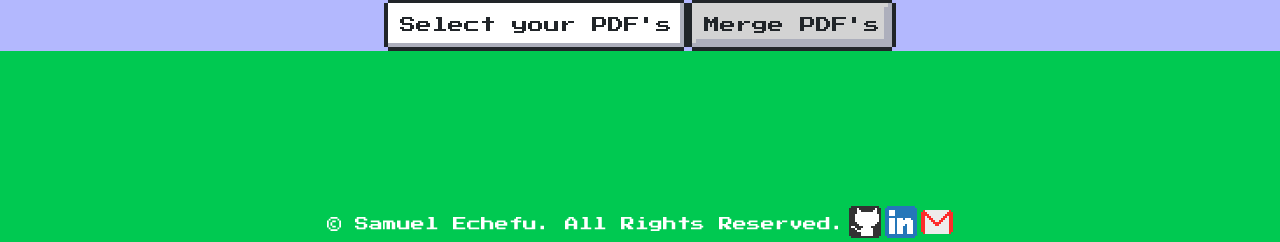
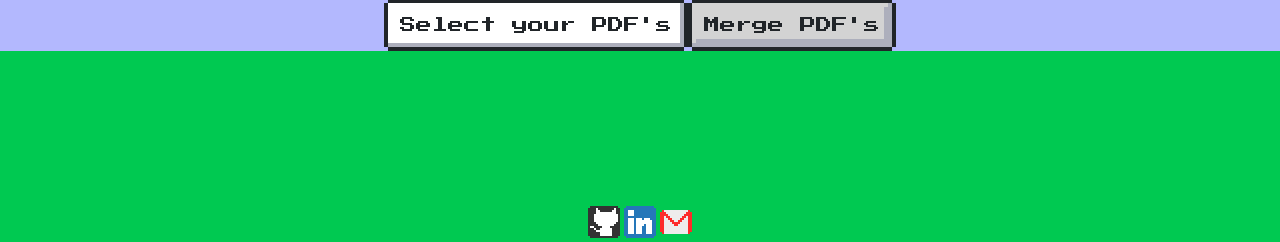
Before and after one commit to samnne/mergeu, a Flask app: page / in a window 1280 px wide. Shown: the part 558-800 px from the top of the page. Run offline with Flask 3, Linux system fonts and the light colour scheme; style sheets or scripts are compiled from the project's sources; some libraries are stand-ins or nearby versions.

Commit message:
changed copy right

```diff
--- a/templates/index.html
+++ b/templates/index.html
@@ -74,7 +74,6 @@
     </div>
     <div id="ground" class="bg-green-500 grow flex items-end justify-center ">
       <div class="flex justify-center gap-1 items-center">
-        <span class="text-sm">&copy; Samuel Echefu. All Rights Reserved.</span>
         <a href="https://github.com/samnne" target="_blank">
           <i class="nes-icon github"></i>
         </a>
```
